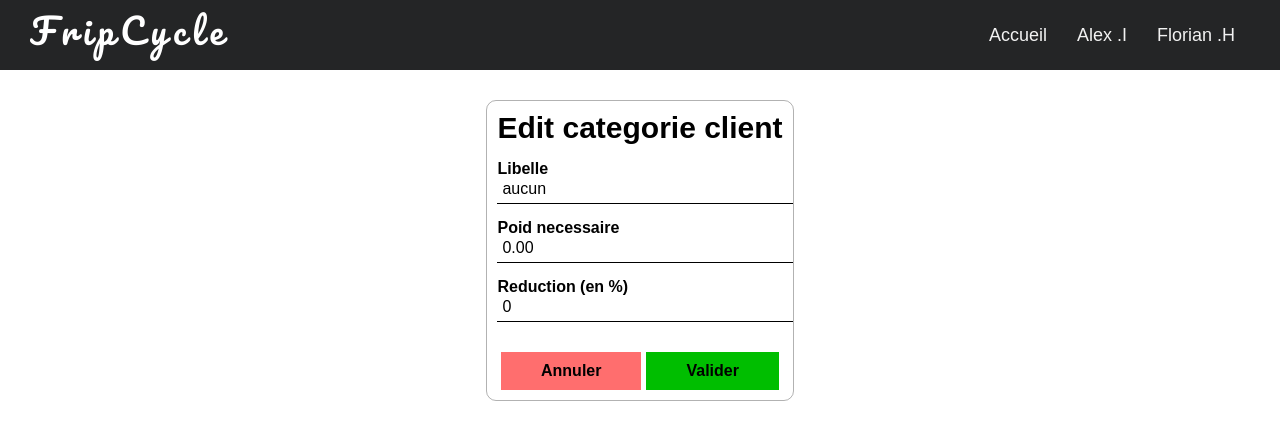
After one commit to ImmerAlex/FripCycle, a Flask app: page /categorie-client/edit/1 in a window 1280 px wide. The commit adds this page. Shown: the top 440 px of the page. Run offline with Flask 3, Linux system fonts and the light colour scheme; data comes from the database, SQL or seed files in the repository.

Commit message:
Add files via upload

```diff
--- a/app.py
+++ b/app.py
@@ -1,5 +1,6 @@
 from flask import Flask, render_template, redirect, request, session, g
 import pymysql.cursors
+import random
 app = Flask(__name__)
 app.secret_key = "azerty123"
 
@@ -7,9 +8,9 @@ app.secret_key = "azerty123"
 def get_db():
     if 'db' not in g:
         g.db = pymysql.connect(
-            host="serveurmysql",
-            user="aimmer",
-            password="1608",
+            host="localhost",
+            user="root",
+            password="",
             database="BDD_aimmer",
             charset='utf8mb4',
             cursorclass=pymysql.cursors.DictCursor
@@ -240,7 +241,6 @@ def client_delete_cascade(id):
 # ------------------ Etat client ---------------------
 # ----------------------------------------------------
 
-import random
 
 @app.route("/client/etat", methods=["GET"])
 def client_show_etat():
@@ -330,11 +330,40 @@ def categorie_client_delete(id):
     return redirect("/categorie-client/show")
 
 
+@app.route("/categorie-client/edit/<id>")
+def categorie_client_edit(id):
+
+    cursor = get_db().cursor()
+    sql = ''' SELECT * FROM Categorie_client cc
+            WHERE cc.categorie_id = %s  '''
+    cursor.execute(sql, (id,))
+    categorie = cursor.fetchone()
+
+    return render_template("edit_categorie_client.html", categorie=categorie)
+
+
+@app.route("/categorie-client/edit/", methods=["POST"])
+def categorie_client_edit_valid():
+    if request.method == "POST":
+        form = request.form
+        id = form.get("categorie_id")
+        libelle = form.get("libelle")
+        poid_necessaire = form.get("poid_necessaire")
+        reduction = form.get("reduction")
+
+    cursor = get_db().cursor()
+    sql = ''' UPDATE Categorie_client
+            SET libelle = %s, poid_necessaire = %s, reduction = %s
+            WHERE categorie_id = %s '''
+    cursor.execute(sql, (libelle, poid_necessaire, reduction, id))
+    get_db().commit()
+
+    return redirect("/categorie-client/show")
+
 
 # ----------------------------------------------------
 # --------------------- Achat ------------------------
 # ----------------------------------------------------
-
 
 
 @app.route("/client/achat/show")
--- /dev/null
+++ b/templates/edit_categorie_client.html
@@ -0,0 +1,46 @@
+<!DOCTYPE html>
+<html lang="en">
+
+<head>
+  <meta charset="UTF-8" />
+  <meta name="viewport" content="width=device-width, initial-scale=1.0" />
+  <link rel="stylesheet" href="{{ url_for('static', filename='css/reset.css') }}" />
+  <link rel="stylesheet" href="{{ url_for('static', filename='css/nav.css') }}" />
+  <link rel="stylesheet" href="{{ url_for('static', filename='css/form.css') }}" />
+
+  <title>Edit client</title>
+</head>
+
+<body>
+  {% include('nav.html') %}
+
+  <form action="/categorie-client/edit" method="post">
+    <h1>Edit categorie client</h1>
+
+    <input type="hidden" name="categorie_id" value="{{ categorie.categorie_id }}" />
+
+    <div>
+      <input type="text" id="libelle" name="libelle" value="{{ categorie.libelle }}" required />
+      <label for="libelle">Libelle</label>
+    </div>
+
+    <div>
+      <input type="text" id="poid_necessaire" name="poid_necessaire" value="{{ categorie.poid_necessaire }}" required />
+      <label for="poid_necessaire">Poid necessaire</label>
+    </div>
+
+    <div>
+      <input type="text" id="reduction" name="reduction" value="{{ categorie.reduction }}" required />
+      <label for="reduction">Reduction (en %)</label>
+    </div>
+
+    <div class="container-button">
+      <a href="/categorie-client/show">Annuler</a>
+      <button type="submit">Valider</button>
+    </div>
+  </form>
+
+  <script src="{{ url_for('static', filename='javaScript/form.js') }}"></script>
+</body>
+
+</html>
--- a/templates/etat_achat_client.html
+++ b/templates/etat_achat_client.html
@@ -11,7 +11,7 @@
     <link rel="stylesheet" href="{{ url_for('static', filename='css/nav.css') }}">
     <link rel="stylesheet" href="{{ url_for('static', filename='css/tableau.css') }}">
 
-    <title>Categorie client</title>
+    <title>Etat achat client</title>
 </head>
 
 <body>
@@ -42,7 +42,7 @@
         </table>
     </div>
 
-    <h1>Detail des achat de chaque client</h1>
+    <h1>Detail des achats de chaque client</h1>
 
     <div class="container-tab">
         <table>
--- a/templates/show_categorie_client.html
+++ b/templates/show_categorie_client.html
@@ -42,7 +42,7 @@
                     <td>{{ dico.reduction }}%</td>
                     <td><span>{{ dico.nombre_client }}</span></td>
                     <td>
-                        <a href="#"><i class="fa-solid fa-pen-to-square"></i></a>
+                        <a href="/categorie-client/edit/{{ dico.categorie_id }}"><i class="fa-solid fa-pen-to-square"></i></a>
                         <a href="/categorie-client/delete/{{ dico.categorie_id }}"><i class="fa-solid fa-trash"></i></a>
                     </td>
                 </tr>
```
Also changed, not shown: static/css/etat_client.css (line endings or trailing spaces), templates/add_categorie_client.html (line endings or trailing spaces), templates/delete_cascade_client.html (line endings or trailing spaces).
